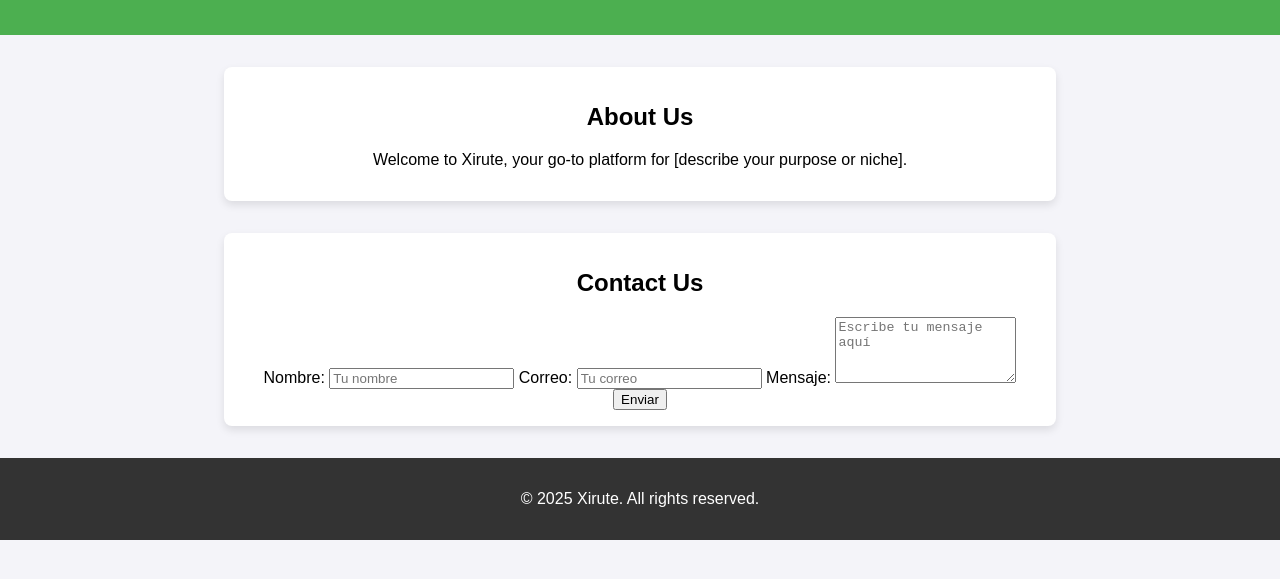
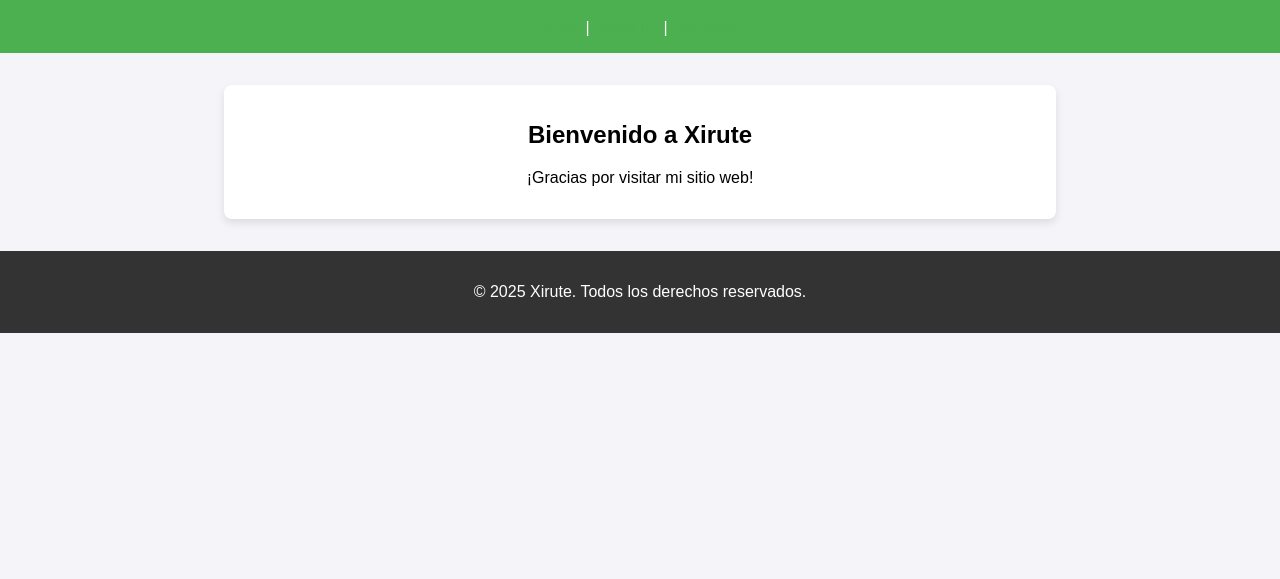
Before and after one commit to atocmi/xirute-site, a plain HTML site: page index.html in a window 1280 px wide. Shown: the part 77-656 px from the top of the page. Drawn offline with Linux system fonts and the light colour scheme.

Commit message:
Update index.html

```diff
--- a/index.html
+++ b/index.html
@@ -43,28 +43,18 @@
 <body>
     <header>
         <h1>Welcome to Xirute</h1>
+        <nav>
+            <a href="index.html">Inicio</a> |
+            <a href="about.html">Sobre mí</a> |
+            <a href="contact.html">Contacto</a>
+        </nav>
     </header>
     <section>
-        <h2>About Us</h2>
-        <p>Welcome to Xirute, your go-to platform for [describe your purpose or niche].</p>
-    </section>
-    <section>
-        <h2>Contact Us</h2>
-        <form action="https://formsubmit.co/zadymax056@gmail.com" method="POST">
-            <label for="name">Nombre:</label>
-            <input type="text" id="name" name="name" placeholder="Tu nombre" required>
-
-            <label for="email">Correo:</label>
-            <input type="email" id="email" name="email" placeholder="Tu correo" required>
-
-            <label for="message">Mensaje:</label>
-            <textarea id="message" name="message" placeholder="Escribe tu mensaje aquí" rows="4" required></textarea>
-
-            <button type="submit">Enviar</button>
-        </form>
+        <h2>Bienvenido a Xirute</h2>
+        <p>¡Gracias por visitar mi sitio web!</p>
     </section>
     <footer>
-        <p>&copy; 2025 Xirute. All rights reserved.</p>
+        <p>&copy; 2025 Xirute. Todos los derechos reservados.</p>
     </footer>
 </body>
 </html>
```
